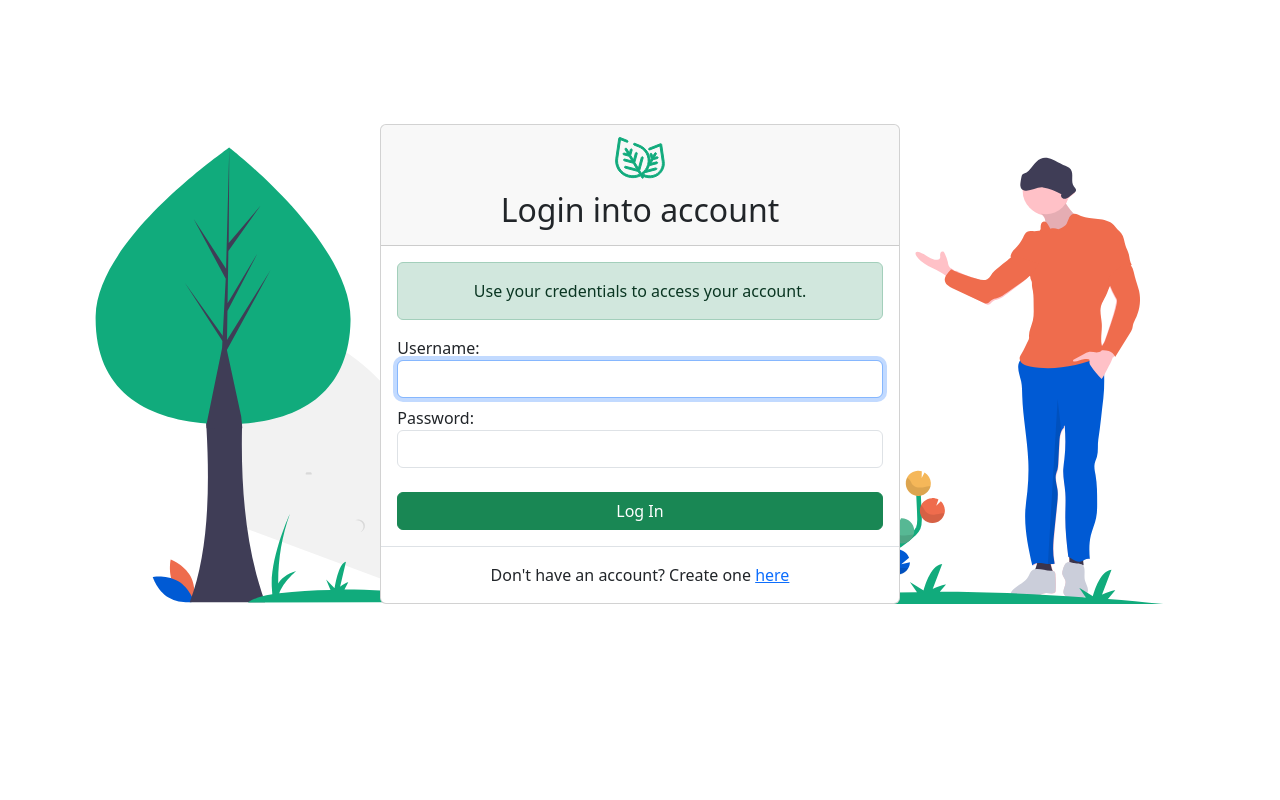
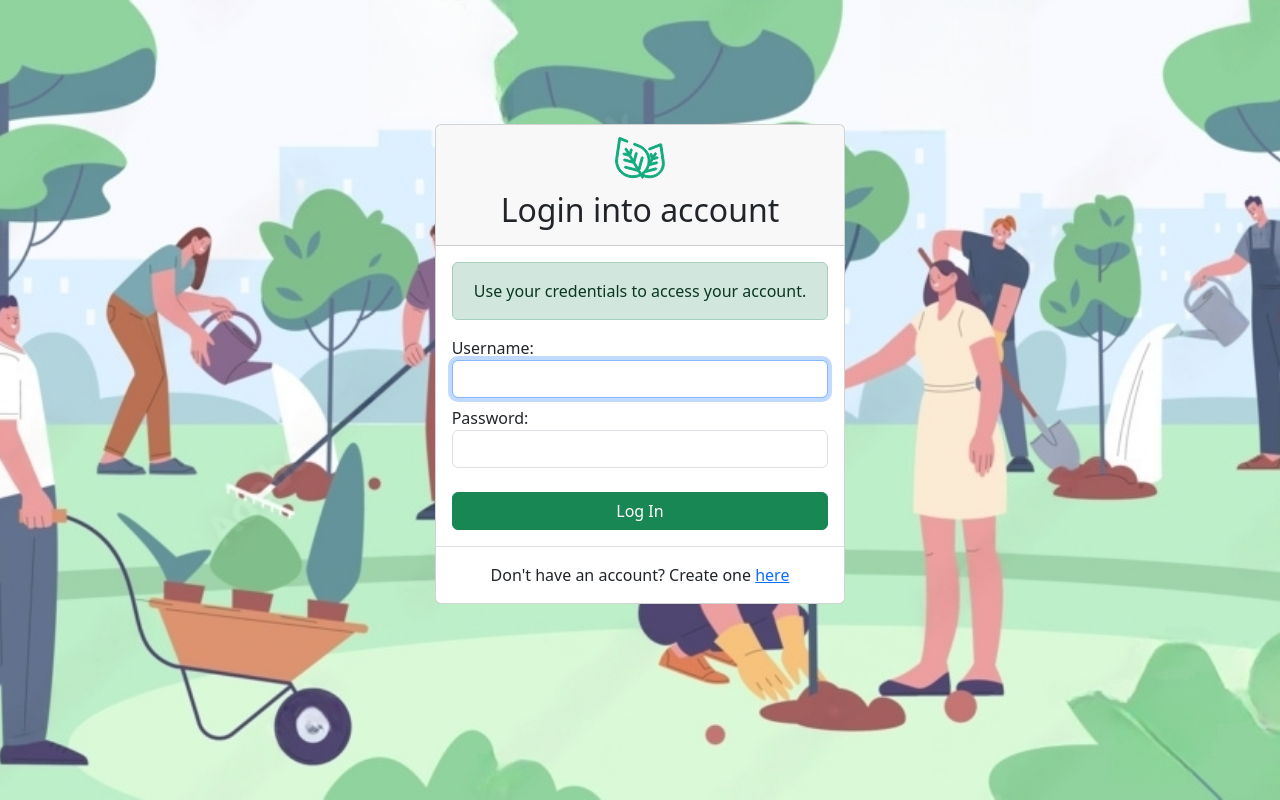
Before and after one commit to hg510/groupsoftware, a Django app: page /account/login/ in a window 1280 px wide. Run offline with Django 5.2, Linux system fonts and the light colour scheme; some libraries are stand-ins or nearby versions.

Commit message:
Fix background

```diff
--- /dev/null
+++ b/beegarden/static/css/global.css
@@ -0,0 +1,11 @@
+.body-login {
+    background-image: url('../img/background-login.jpeg');
+    background-repeat: no-repeat;
+    background-position: center;
+    min-height:100vh;
+    background-size: cover;
+}
+.login-container {
+    padding-top: 100px;
+    width: 100%;
+}
--- a/beegarden/static/css/login.css
+++ /dev/null
@@ -1,7 +0,0 @@
-.login-container {
-    margin-top: 100px;
-    background-image: url('../img/signin.svg');
-    background-repeat: no-repeat;
-    background-position: center;
-    width: 100%;
-}
--- a/beegarden/templates/base.html
+++ b/beegarden/templates/base.html
@@ -5,7 +5,7 @@
   <meta charset="utf-8">
   <title>{% block title %}{% endblock %}</title>
   <link rel="icon" type="image/x-icon" href="{% static 'icon/favicon.png' %}">
-  <link rel="stylesheet" href="{% static 'css/login.css' %}">
+  <link rel="stylesheet" href="{% static 'css/global.css' %}">
   <link href="https://cdn.jsdelivr.net/npm/bootstrap@5.3.2/dist/css/bootstrap.min.css" rel="stylesheet" integrity="sha384-T3c6CoIi6uLrA9TneNEoa7RxnatzjcDSCmG1MXxSR1GAsXEV/Dwwykc2MPK8M2HN" crossorigin="anonymous">
 </head>
 
--- a/beegarden/templates/registration/login.html
+++ b/beegarden/templates/registration/login.html
@@ -5,11 +5,11 @@
 {% block content %}
 
 {% load static %}
-<body>
+<body class="body-login">
   <div class="login-container">
     <br>
     <div class="row justify-content-center">
-      <div class="col-md-5">
+      <div class="col-md-4">
         <div class="card">
           <header class="card-header text-center">
             <img src="{% static 'img/logo.svg' %}" alt="My Logo" height="50" width="50">
```
Also changed, not shown: beegarden/static/img/background-login.jpeg (added), beegarden/static/img/signin.svg (deleted).
